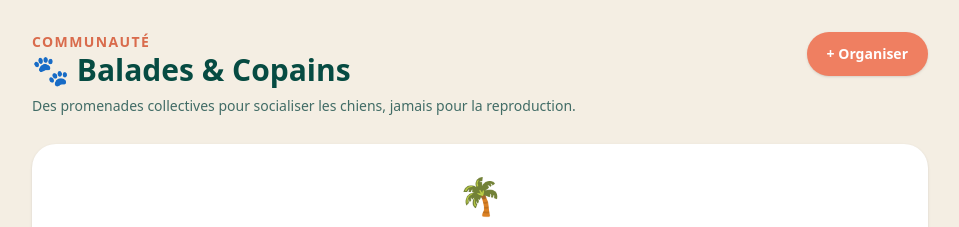
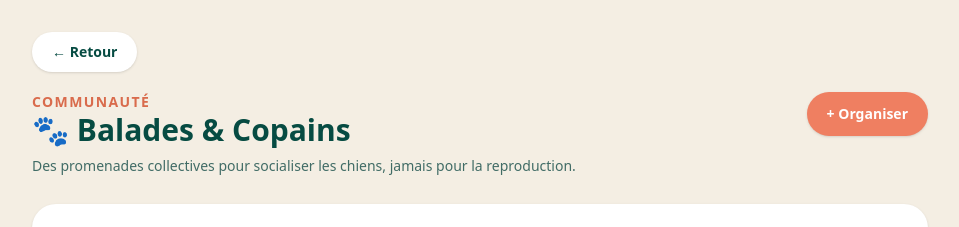
Before and after one commit to jonathandrouillon-commits/taui-te-ora, a Next.js app: page /balades in a window 1280 px wide. Shown: the top 227 px of the page, without its empty margins (160-1119 px from the left). Built offline with nearby package versions, Linux system fonts and the light colour scheme; no server answers; the database is empty.

Commit message:
Ajoute le bouton retour aux balades

```diff
--- a/app/balades/page.tsx
+++ b/app/balades/page.tsx
@@ -1,12 +1,14 @@
 "use client";
 
 import Link from "next/link";
+import { useRouter } from "next/navigation";
 import { useEffect, useState } from "react";
 import { listWalks, type Walk } from "../services/walk.service";
 
 const paceLabel = { calme: "Tranquille", moderee: "Modérée", sportive: "Sportive" };
 
 export default function WalksPage() {
+  const router = useRouter();
   const [walks, setWalks] = useState<Walk[]>([]);
   const [loading, setLoading] = useState(true);
   const [error, setError] = useState("");
@@ -22,6 +24,14 @@ export default function WalksPage() {
   return (
     <main className="min-h-[100dvh] bg-[#f4eee3] px-4 py-8 pb-28 text-[#064b42]">
       <section className="mx-auto max-w-4xl">
+        <button
+          type="button"
+          onClick={() => router.back()}
+          className="mb-5 rounded-full bg-white px-5 py-2.5 text-sm font-black text-[#064b42] shadow-sm"
+        >
+          ← Retour
+        </button>
+
         <div className="mb-7 flex items-start justify-between gap-4">
           <div><p className="text-sm font-black uppercase tracking-widest text-[#d96b4c]">Communauté</p><h1 className="text-3xl font-black">🐾 Balades & Copains</h1><p className="mt-2 text-sm text-[#416c66]">Des promenades collectives pour socialiser les chiens, jamais pour la reproduction.</p></div>
           <Link href="/balades/creer" className="shrink-0 rounded-full bg-[#ef7f61] px-5 py-3 text-sm font-black text-white shadow">+ Organiser</Link>
```
